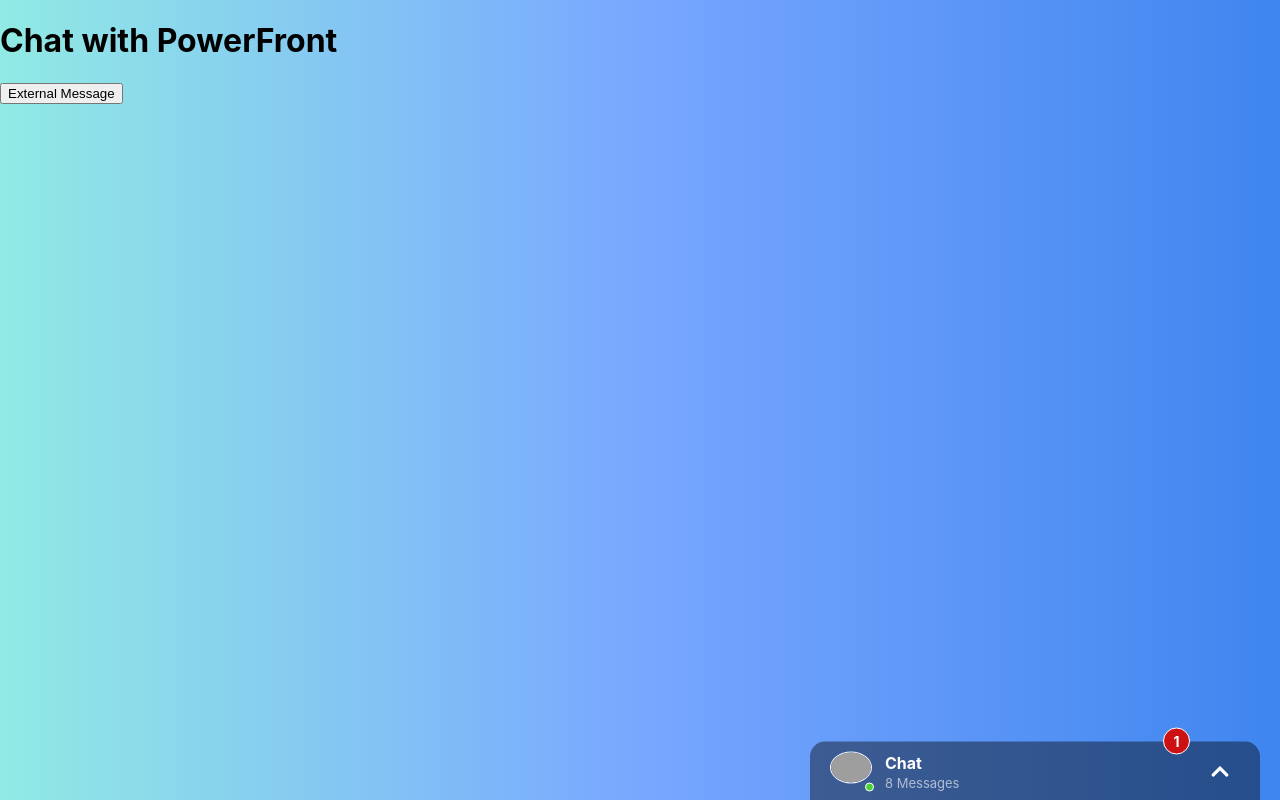
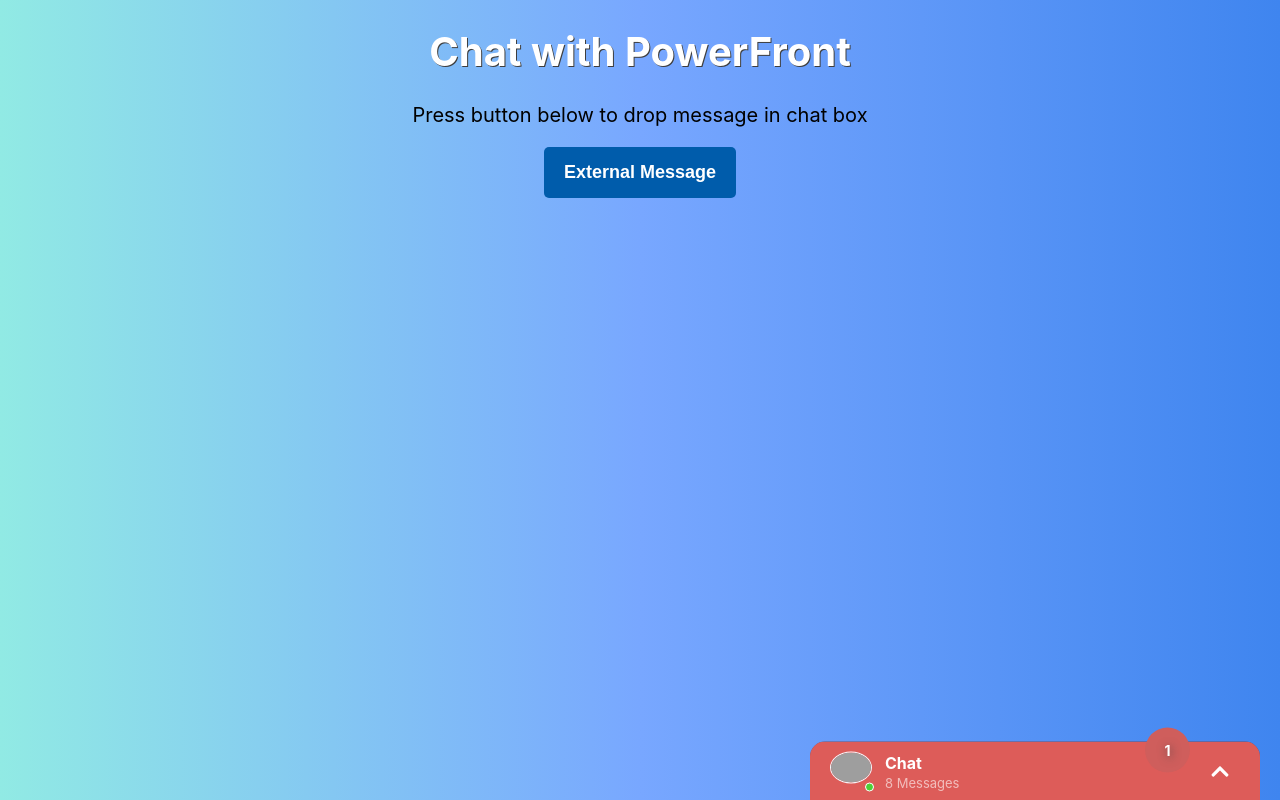
Before and after one commit to shoaib9121/chat-js, a React (Create React App) app: page / in a window 1280 px wide. Both pictures are taken after a click on the button "External Message". Built offline with nearby package versions, Linux system fonts and the light colour scheme; grey boxes are pictures that could not be loaded.

Commit message:
bug fixes, ui improvement

```diff
--- a/src/chat/card/body/style.scss
+++ b/src/chat/card/body/style.scss
@@ -14,6 +14,7 @@
   }
   .msg {
     font-size: 14px;
+    text-align: left;
   }
   .msg_cotainer {
     margin-top: auto;
@@ -45,6 +46,7 @@
     color: rgba(255, 255, 255, 0.9);
     font-size: 10px;
     min-width: 150px;
+    text-align: left;
 
     &.sender {
       right: 0;
--- a/src/chat/card/footer/index.js
+++ b/src/chat/card/footer/index.js
@@ -1,5 +1,6 @@
 import { useState } from "react";
 import DOMPurify from "dompurify";
+import { replaceCarriageReturn } from "../../../utils";
 import "./style.scss";
 
 const CardFooter = ({ onSubmit }) => {
@@ -9,11 +10,11 @@
     let value = e.target.value;
     if (e.key === "Enter" && !e.shiftKey) {
       e.preventDefault();
+      value = replaceCarriageReturn(value);
       setMessage(value);
-      if (value.indexOf("\n") !== -1) {
-        value = value.replaceAll(/\n/g, "<br/>");
+      if (!DOMPurify.sanitize(value).length) {
+        return;
       }
-      setMessage(value);
       onSubmit && onSubmit(DOMPurify.sanitize(value));
       setMessage("");
       return false;
@@ -44,7 +45,11 @@
               data-testid="message-submit"
               className="input-group-text send_btn msg_height"
               onClick={() => {
-                onSubmit && onSubmit(message);
+                if (!DOMPurify.sanitize(message).length) {
+                  return;
+                }
+                onSubmit &&
+                  onSubmit(DOMPurify.sanitize(replaceCarriageReturn(message)));
                 setMessage("");
               }}
             >
--- a/src/chat/card/header/index.js
+++ b/src/chat/card/header/index.js
@@ -5,10 +5,15 @@
   isCollapsed,
   chatLength,
   toggleChat,
-  externalMessages = [],
+  unreadMessageCount,
 }) => {
   return (
-    <div className="card-header msg_head" onClick={toggleChat}>
+    <div
+      className={`card-header msg_head ${
+        isCollapsed && unreadMessageCount > 0 && "highlight"
+      }`}
+      onClick={toggleChat}
+    >
       <div className="d-flex bd-highlight">
         <div className="img_cont">
           <img
@@ -20,8 +25,8 @@
         <div className="user_info">
           <div>
             <span data-testid="header-title">Chat</span>
-            {isCollapsed && externalMessages.length > 0 && (
-              <span className="notification">{externalMessages.length}</span>
+            {isCollapsed && unreadMessageCount > 0 && (
+              <span className="notification">{unreadMessageCount}</span>
             )}
             <span className="toggle_icon">
               {isCollapsed ? <FaChevronUp /> : <FaChevronDown />}
--- a/src/chat/card/header/style.scss
+++ b/src/chat/card/header/style.scss
@@ -6,6 +6,10 @@
   border-radius: 15px 15px 0 0;
   cursor: pointer;
   position: relative;
+
+  &.highlight {
+    background-color: rgb(221 92 89);
+  }
 
   .online_icon {
     position: absolute;
@@ -35,14 +39,14 @@
       background: rgb(0 0 0 / 15%);
     }
   }
-
   .notification {
     display: flex;
     align-items: center;
     justify-content: center;
-    width: 25px;
-    height: 25px;
+    width: 45px;
+    height: 45px;
     background: #cc1115;
+    background: #cf5e5c;
     border-radius: 50%;
     font-size: 14px;
     color: white;
@@ -50,6 +54,6 @@
     position: absolute;
     right: 70px;
     top: -14px;
-    border: 1px solid;
+    text-shadow: 1px 2px 10px #424242;
   }
 }
--- a/src/chat/card/index.js
+++ b/src/chat/card/index.js
@@ -15,6 +15,7 @@
 const Card = ({ externalMessages = [], handleMessagesRead }) => {
   const [chatItems, setChatItems] = useState([]);
   const [message, setMessage] = useState([]);
+  const [unreadMessageCount, setUnreadMessageCount] = useState(0);
   const [holdBotReply, setHoldBotReply] = useState(false);
   const [isTyping, setIsTyping] = useState(false);
   const [isChatCollapsed, setIsChatCollapsed] = useState(true);
@@ -32,9 +33,10 @@
 
   useEffect(async () => {
     if (externalMessages.length) {
+      setUnreadMessageCount(unreadMessageCount + 1);
       const mergedData = [...chatItems, ...externalMessages];
       setChatItems(mergedData);
-      !isChatCollapsed && handleMessagesRead();
+      handleMessagesRead();
     }
   }, [externalMessages]);
 
@@ -93,10 +95,11 @@
       <CardHeader
         isCollapsed={isChatCollapsed}
         chatLength={chatItems.length}
-        externalMessages={externalMessages}
+        unreadMessageCount={unreadMessageCount}
         toggleChat={() => {
           setIsChatCollapsed(!isChatCollapsed);
           handleMessagesRead && handleMessagesRead();
+          setUnreadMessageCount(0);
         }}
       />
       <CardBody
--- a/src/chat/card/style.scss
+++ b/src/chat/card/style.scss
@@ -5,7 +5,7 @@
   width: 450px;
   border-radius: 15px 15px 0 0;
   background-color: rgba(0, 0, 0, 0.4) !important;
-  transition: 1s;
+  transition: 0.5s;
   transform: translateY(0%);
 
   &.toggle {
@@ -21,6 +21,8 @@
   margin-top: auto;
   margin-bottom: auto;
   margin-left: 15px;
+  text-align: left;
+
   span {
     font-size: 16px;
     color: white;
--- a/src/chat/index.js
+++ b/src/chat/index.js
@@ -8,7 +8,7 @@
   const handleExternalMessages = () => {
     const tempArr = [...messages];
     tempArr.push(
-      messageInstance("Message from outside world", senderEnums.OPERATOR)
+      messageInstance("New message from outside world", senderEnums.OPERATOR)
     );
     setMessages(tempArr);
   };
@@ -16,6 +16,7 @@
   return (
     <div className="chat">
       <h1>Chat with PowerFront</h1>
+      <p>Press button below to drop message in chat box</p>
       <button onClick={handleExternalMessages}>External Message</button>
       <div className="cardWrapper">
         <Card
--- a/src/chat/style.scss
+++ b/src/chat/style.scss
@@ -1,5 +1,29 @@
 .chat {
-  text-align: left;
+  text-align: center;
+
+  h1 {
+    text-align: center;
+    color: white;
+    text-shadow: 1px 1px #3e3e3e;
+    font-size: 40px;
+  }
+  > p {
+    font-size: 20px;
+  }
+  > button {
+    font-size: 18px;
+    border: none;
+    padding: 15px 20px;
+    border-radius: 5px;
+    background: #005cab;
+    color: white;
+    font-weight: bold;
+    cursor: pointer;
+
+    &:hover {
+      opacity: 0.95;
+    }
+  }
 
   .cardWrapper {
     position: fixed;
--- a/src/utils/index.js
+++ b/src/utils/index.js
@@ -96,3 +96,14 @@
     from: sender,
   };
 };
+
+/**
+ * Replace \n with <br/> tag to maintain carriage return pressed by end user
+ * @param message
+ * @returns
+ */
+export const replaceCarriageReturn = (message = "") => {
+  return message.indexOf("\n") !== -1
+    ? message.replaceAll(/\n/g, "<br/>")
+    : message;
+};
```
